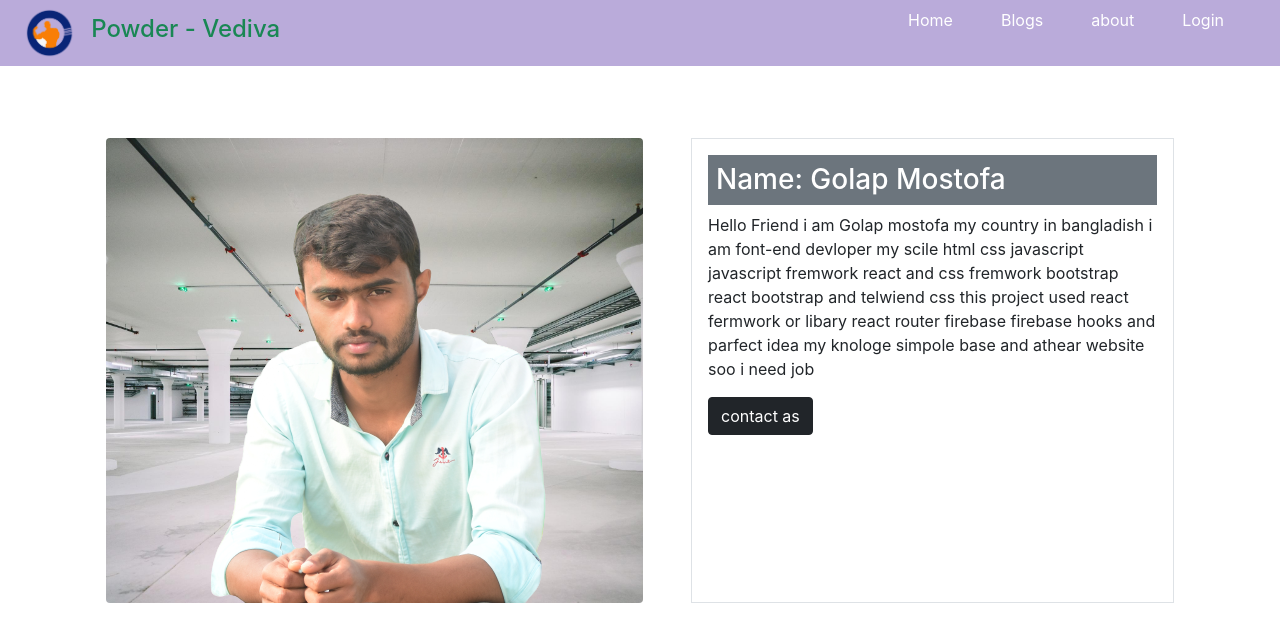
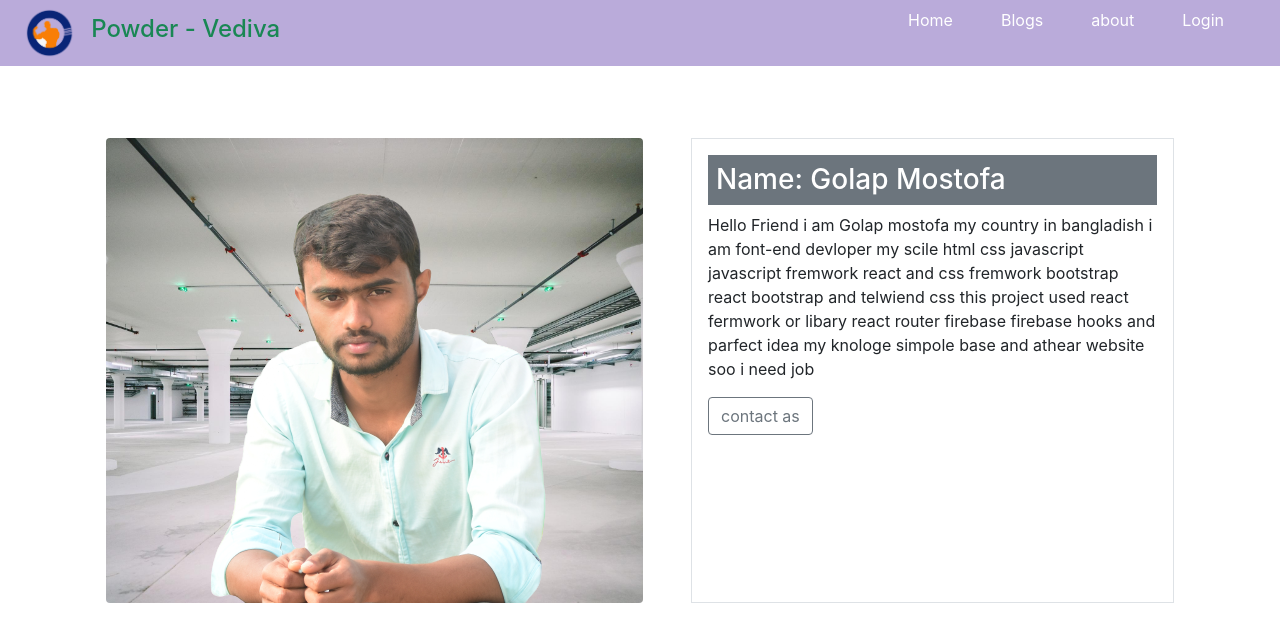
Before and after one commit to Golap-Mostofa/gym-cloude, a React (Create React App) app: page /about in a window 1280 px wide. Shown: the top 642 px of the page. Built offline with nearby package versions, Linux system fonts and the light colour scheme; no server answers.

Commit message:
update page

```diff
--- a/src/components/About/About.js
+++ b/src/components/About/About.js
@@ -4,14 +4,14 @@ const About = () => {
     return (
         <div className='container mt-5 d-flex '>
             <div>
-                <img className='rounded m-4 w-90 ' src={profile} alt="" />
+                <img className='rounded m-4 w-90 ' src=       {profile} alt="" />
             </div>
             <div className='m-4 border p-3'>
                 <h3 className='bg-secondary p-2 text-white'>Name: Golap Mostofa</h3>
                 <p>
                    Hello Friend i am Golap mostofa my country in bangladish i am font-end devloper my scile html css javascript javascript fremwork react and css fremwork bootstrap react bootstrap and telwiend css this project used react fermwork or libary react router firebase firebase hooks and  parfect idea my knologe simpole base and athear website soo i need job
                 </p>
-                <button className='btn btn-dark text-white'>contact as </button>
+                <button className='btn btn-outline-secondary '>contact as </button>
             </div>
         </div>
     );
```
